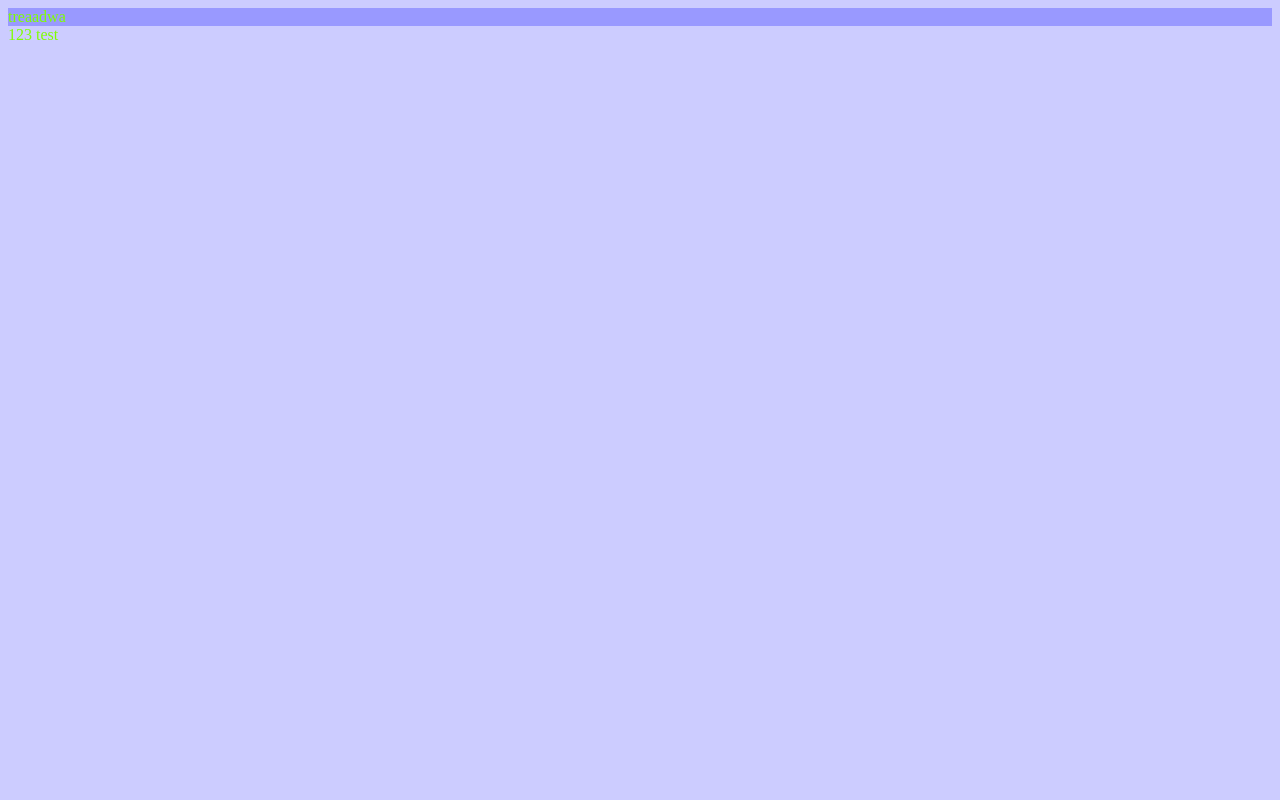
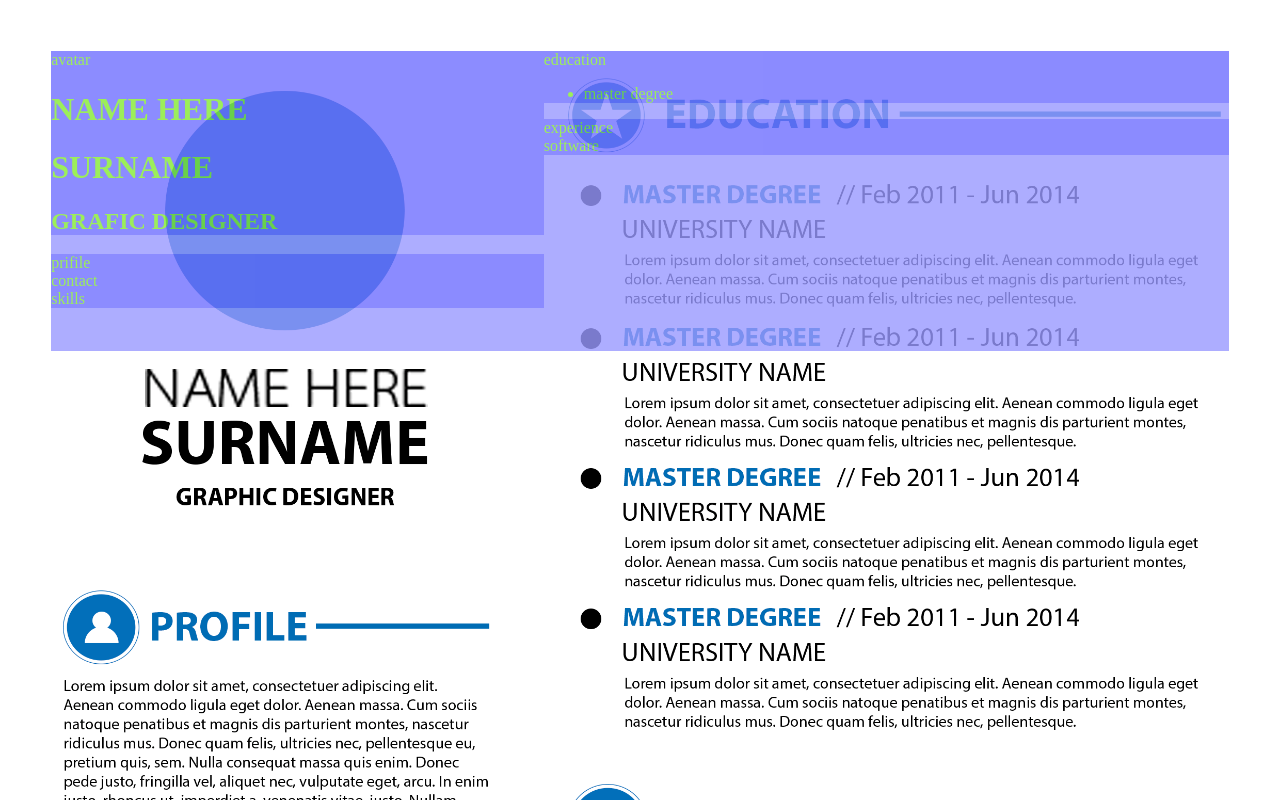
Before and after one commit to Geksanit/Maket-resume, a plain HTML site: page index.html in a window 1280 px wide. Drawn offline with Linux system fonts and the light colour scheme.

Commit message:
add columns

```diff
--- a/index.html
+++ b/index.html
@@ -4,13 +4,41 @@
 	<meta charset="utf-8">
 	<title>Resume</title>
 	<link rel="stylesheet/less" type="text/css" href="main.less">
-<!--	<script src="less.min.js" type="text/javascript"></script>-->
+	<!--	<script src="less.min.js" type="text/javascript"></script>-->
 	<link rel="stylesheet" type="text/css" href="main.css">
 </head>
-<body>
-	<div>
-		treaadwa
+<body class="fon">
+	<div class="column column-1">
+		<div class="avatar">
+			avatar
+			<div id="circle"></div>
+			<h1>NAME HERE</h1>
+			<h1>SURNAME</h1>
+			<h2>GRAFIC DESIGNER</h2>
+		</div>
+		<div class="profile">
+			prifile
+		</div>
+		<div class="contact">
+			contact
+		</div>
+		<div class="skills">
+			skills
+		</div>
 	</div>
-123 test
+	<div class="column column-2">
+		<div class="eduction">
+			education
+			<ul>
+				<li>master degree</li>
+			</ul>
+		</div>
+		<div class="experience">
+			experience
+		</div>
+		<div class="software">
+			software
+		</div>
+	</div>
 </body>
 </html>
--- a/main.less
+++ b/main.less
@@ -1,17 +1,50 @@
 /* LESS Document */
 @base: #0000FF;
-@color-1: lighten(@base,40%);
+@color-1: #FFF;
 @color-2: lighten(@base,30%);
 @color-3: lighten(@base,20%);
 @color-4: lighten(@base,10%);
 @color-5: lighten(@base,0%);
 body{
+	display: flex;
+	flex-direction: row;
+  justify-content: space-between;
+	align-items: flex-start;
+  flex-wrap: wrap;
+
 	background-color: @color-1;
 	color:chartreuse;
+	padding: 4%;
+	margin: 0;
 }
 div{
 	background-color: @color-2;
+	opacity: 0.8;
 	div{
 		background-color: @color-3;
+		div{
+			background-color: @color-4;
+			div{
+				background-color: @color-5;
+			}
+		}
 	}
 }
+.fon {
+
+  opacity: 1;
+	background-color: none;
+  background-image: url(cv.png);
+	background-size: cover;
+}
+.column{
+	height: 300px;
+	}
+
+.column-1{
+	flex:  1 1 300px;
+}
+
+.column-2{
+	flex:  2 2 300px;
+}
```
Also changed, not shown: cv.png (added), main.css.
